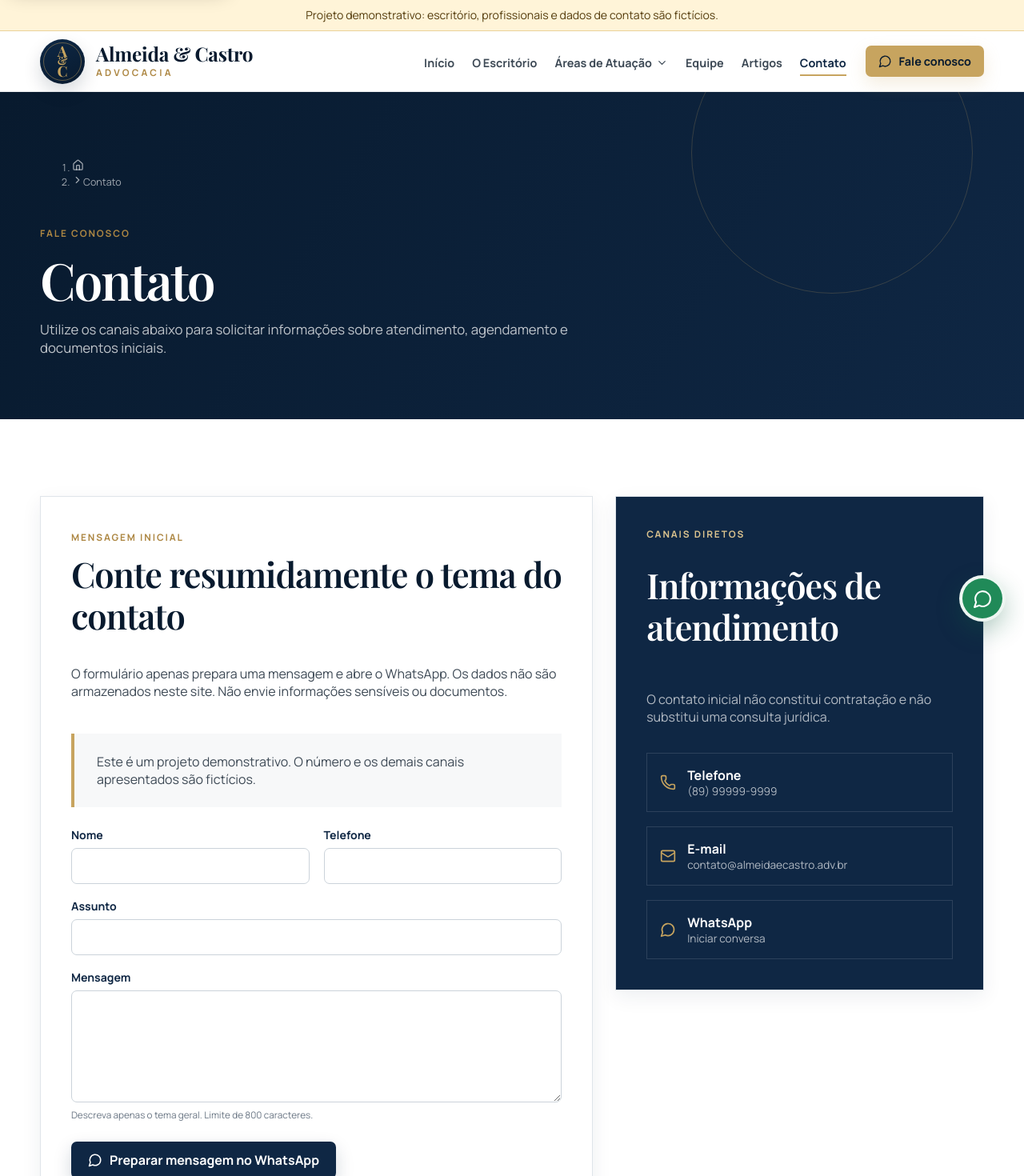
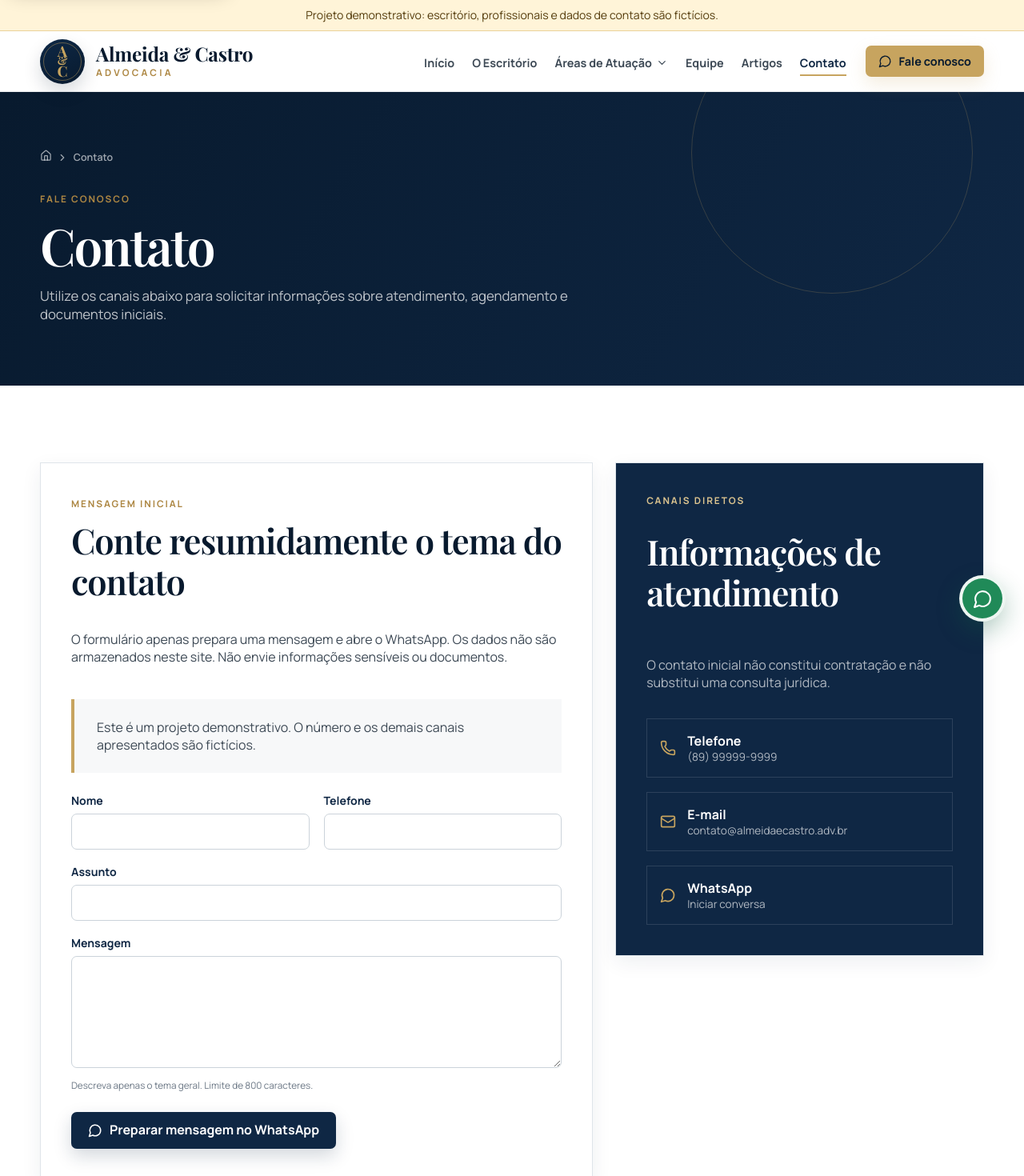
Before and after one commit to RicardoRibeiro-Prof/almeida-castro-advocacia, a React (Vite) app: page /contato in a window 1280 px wide. Shown: the top 1470 px of the page at 80% size. Built offline with nearby package versions, Linux system fonts and the light colour scheme.

Commit message:
Ajusta breadcrumbs, foco e avisos acessíveis

```diff
--- a/src/styles/accessibility.css
+++ b/src/styles/accessibility.css
@@ -47,6 +47,26 @@
   outline: none;
 }
 
+.breadcrumbs ol {
+  display: flex;
+  align-items: center;
+  flex-wrap: wrap;
+  gap: 0.4rem;
+  padding: 0;
+  margin: 0;
+  list-style: none;
+}
+
+.breadcrumbs li {
+  display: inline-flex;
+  align-items: center;
+  gap: 0.4rem;
+}
+
+.breadcrumbs [aria-current="page"] {
+  font-weight: 600;
+}
+
 .site-footer address {
   font-style: normal;
 }
@@ -59,9 +79,25 @@
   min-height: 44px;
 }
 
-.status-message[role="alert"] {
+.status-message[role="alert"],
+.status-message[role="status"] {
   border-left: 4px solid currentColor;
   padding-left: 0.8rem;
+}
+
+.not-found__actions {
+  display: flex;
+  flex-wrap: wrap;
+  align-items: center;
+  justify-content: center;
+  gap: 0.9rem;
+  margin-top: 1.5rem;
+}
+
+.contact-form small {
+  display: block;
+  margin-top: 0.35rem;
+  line-height: 1.45;
 }
 
 @media (prefers-reduced-motion: reduce) {
```
